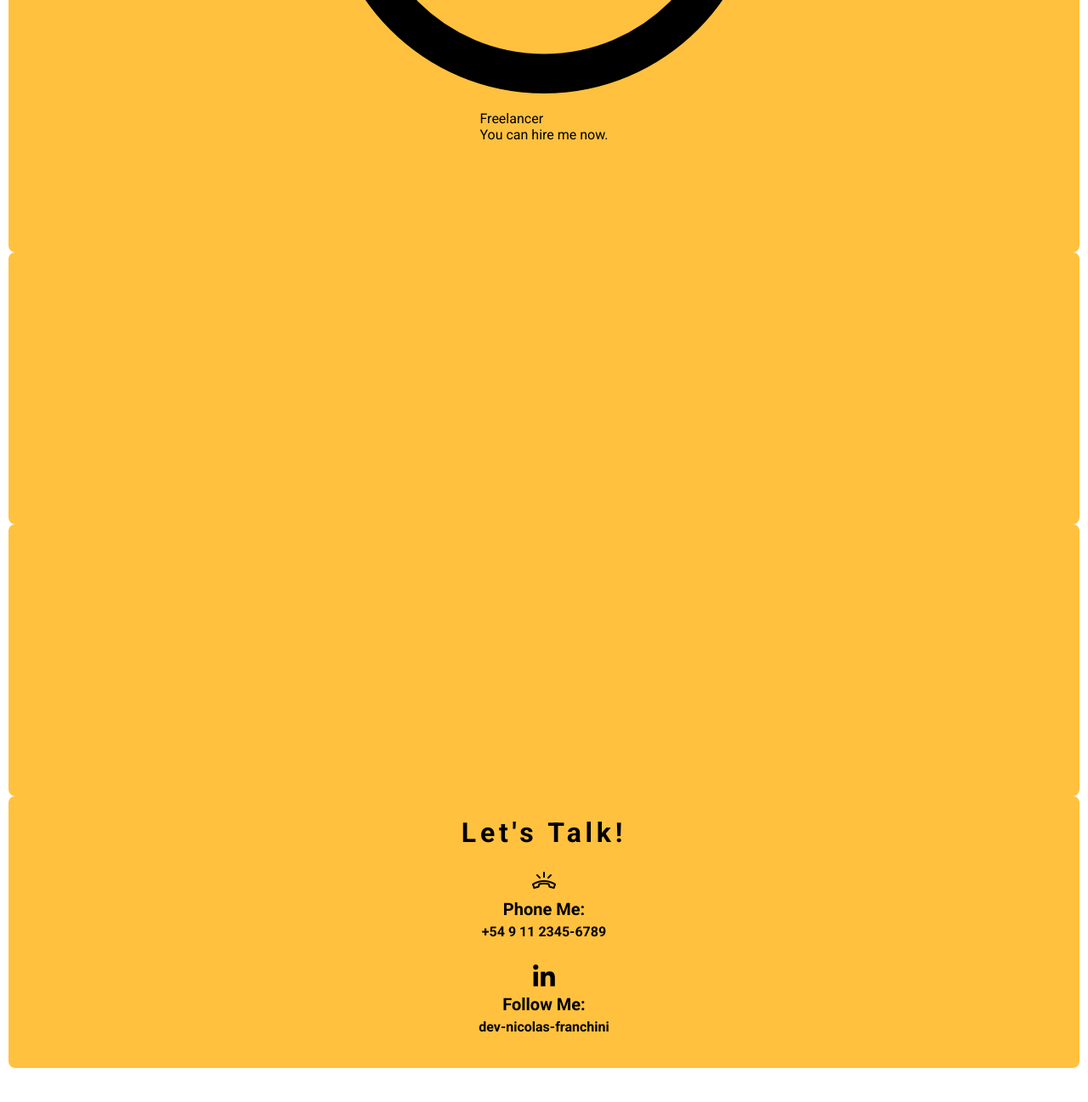
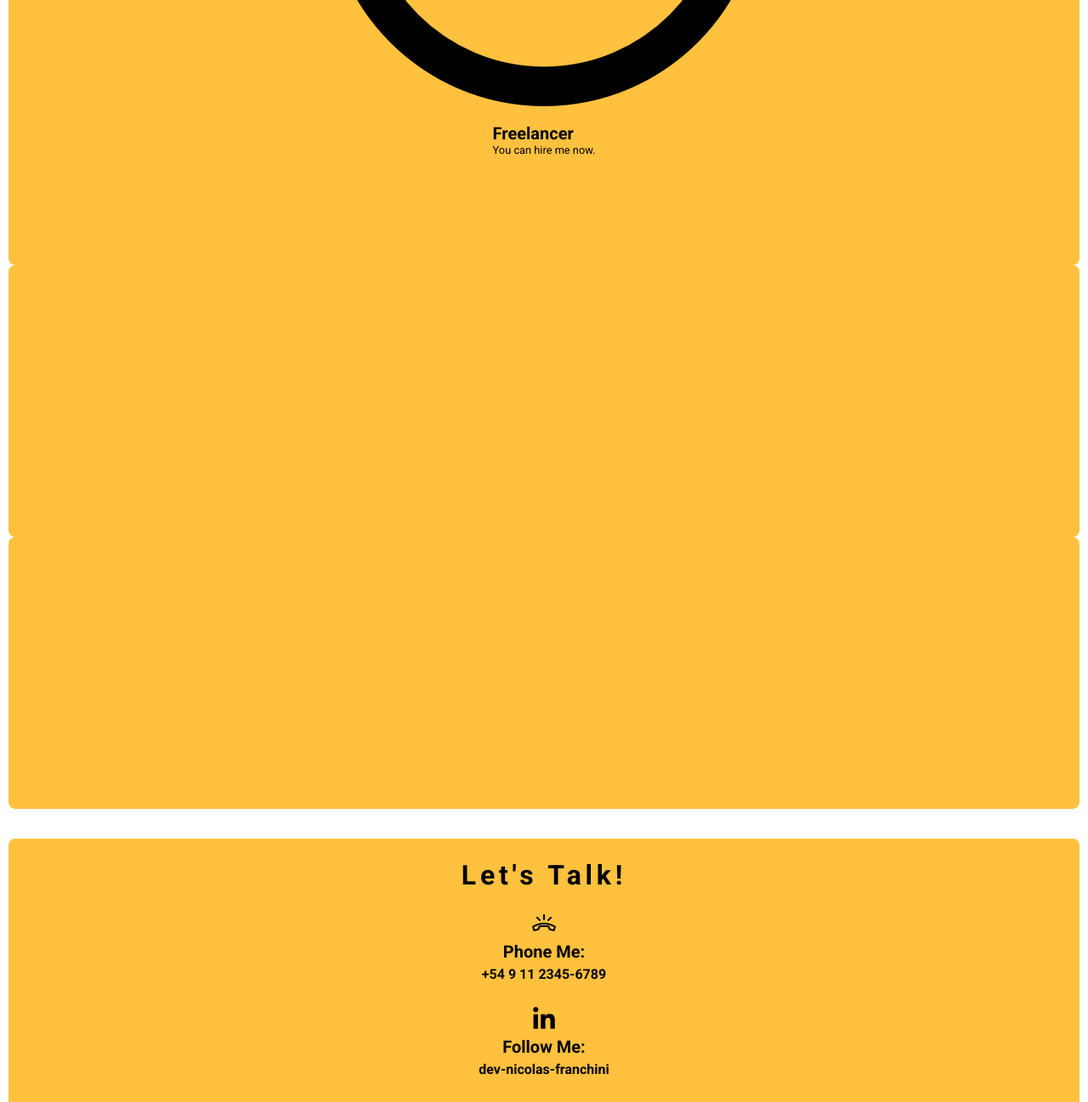
Before and after one commit to DevNicoFranchini/front-end-academy, a plain HTML site: page index.html in a window 1280 px wide. Shown: the part 1460-2757 px from the top of the page at 85% size. Drawn offline with Linux system fonts and the light colour scheme.

Commit message:
font variables

```diff
--- a/styles/variables.css
+++ b/styles/variables.css
@@ -1,8 +1,9 @@
 :root {
 	--color-white: rgb(248, 248, 248);
+	--color-white--2: rgb(227, 227, 227);
 	--color-black: rgba(5, 5, 5);
 	--color-grey: rgb(45, 45, 45);
-    --color-primary: #FFC13E;
+	--color-primary: #ffc13e;
 
 	--font-size-default: 15px;
 	--font-size-small: 13px;
@@ -17,6 +18,18 @@
 }
 
 /*MARGINS*/
+
+.margin-top-small {
+	margin-top: var(--space--small);
+}
+
+.margin-top-medium {
+	margin-top: var(--space--medium);
+}
+
+.margin-top-large {
+	margin-top: var(--space--large);
+}
 
 .margin-bottom-small {
 	margin-bottom: var(--space--small);
@@ -79,3 +92,29 @@
 .padding-right-large {
 	padding-right: var(--space--large);
 }
+
+/*FONTS*/
+
+.font-size-small {
+	font-size: 0.5rem;
+}
+
+.font-size-medium {
+	font-size: 0.8rem;
+}
+
+.font-size-large {
+	font-size: 1.25rem;
+}
+
+.font-size-small {
+	font-size: 100;
+}
+
+.font-weight-medium {
+	font-weight: 300;
+}
+
+.font-weight-large {
+	font-weight: 800;
+}
```
Lines whose indentation alone changed are shown as unchanged.
